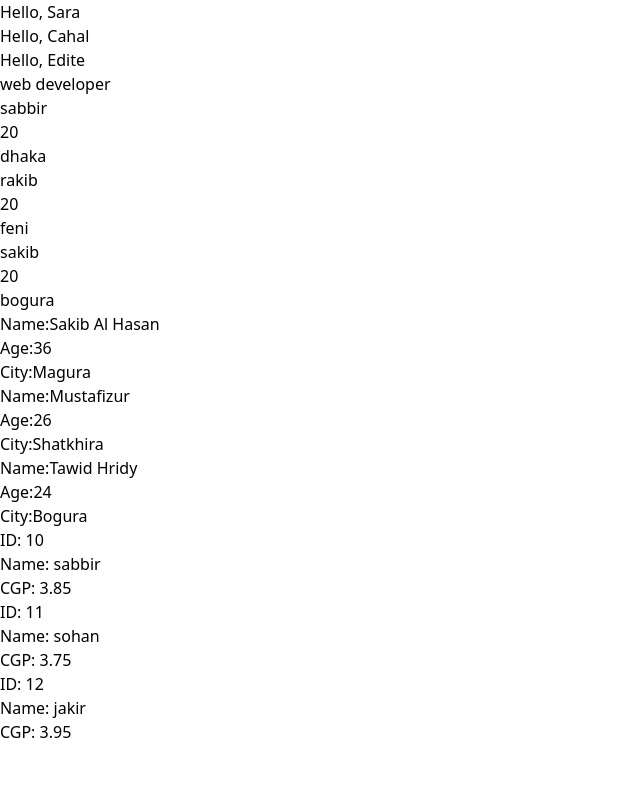
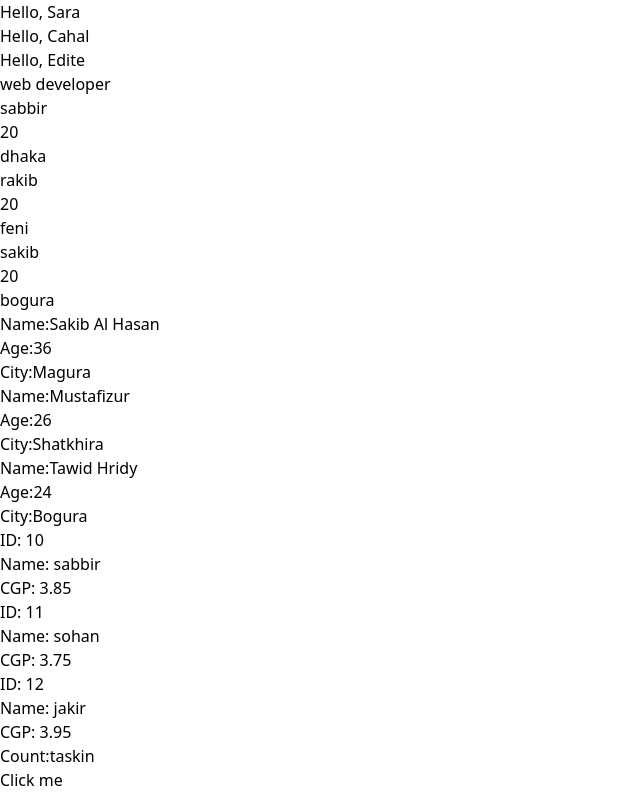
Before and after one commit to CodingSabbir/programming-hero, a React (Vite) app: page / in a window 1280 px wide. Shown: the whole page, without its empty margins (0-640 px from the left). Built offline with nearby package versions, Linux system fonts and the light colour scheme.

Commit message:
event handaler

```diff
--- a/src/App.jsx
+++ b/src/App.jsx
@@ -1,5 +1,6 @@
 
 import Card from "./componets/Card"
+import Event from "./componets/Event"
 import Map from "./componets/Map"
 import Propes from "./componets/Propes"
 
@@ -13,7 +14,7 @@ function App() {
       <Propes name='Mustafizur '  age='26' city='Shatkhira'/>
       <Propes name='Tawid Hridy '  age='24' city='Bogura'/>
       <Map/>
-
+      <Event/>
     </>
   )
 }
--- /dev/null
+++ b/src/componets/Event.jsx
@@ -0,0 +1,36 @@
+import { useState } from "react";
+
+
+
+
+
+const Event = () => {
+    const [count,setCount]=useState({
+        id:24,
+        name:'taskin',
+        age:33,
+    })
+
+    const CuntEvent=()=>{
+            setCount(
+                prevCount=>({
+                ...prevCount,
+
+                    id:1,
+                    name:'tamim',
+                    age:35,
+
+
+            }));
+    }
+    return(
+        <>
+            <h1 className="text-[25px] font-bold">Count:{count.name}</h1>
+            <button onClick={CuntEvent}>Click me</button>
+        </>
+    )
+
+
+};
+
+export default Event;
```
